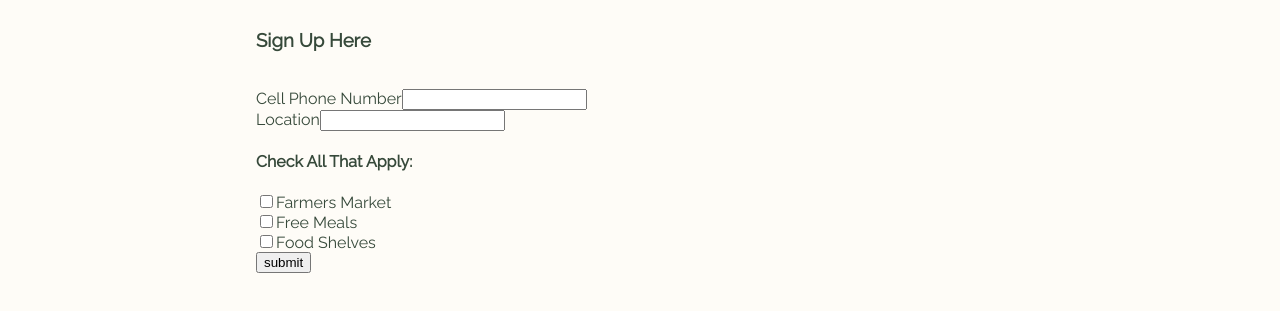
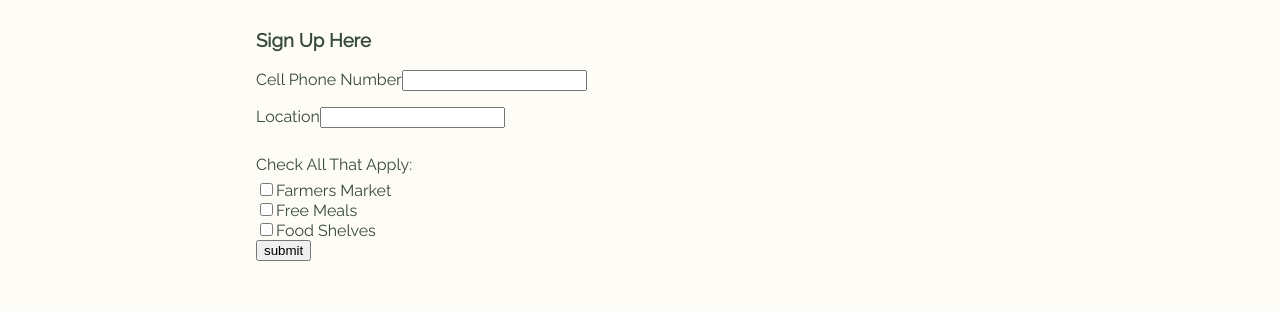
Before and after one commit to katekuehl/MobileMarketAlerts, a React (Create React App) app in the folder mobile-market-alerts/: page / in a window 1280 px wide. Shown: the part 222-533 px from the top of the page. Built offline with nearby package versions, Linux system fonts and the light colour scheme.

Commit message:
More styling for the form

```diff
--- a/mobile-market-alerts/src/components/Form/Form.css
+++ b/mobile-market-alerts/src/components/Form/Form.css
@@ -4,3 +4,11 @@
   padding: 2em 20% 4em;
   font-family: Raleway;
 }
+
+.text-input {
+  padding: 0 0 1em;
+}
+
+.check-label {
+  margin: 0.7em 0 0.4em 0;
+}
--- a/mobile-market-alerts/src/components/Form/Form.jsx
+++ b/mobile-market-alerts/src/components/Form/Form.jsx
@@ -6,25 +6,35 @@ class Form extends Component {
   render() {
     return (
         <form class="form">
+          <div class="container">
             <h3>Sign Up Here</h3>
-          <br></br>
+          </div>
+          <div class="container text-input">
             <label for="phone">Cell Phone Number</label>
             <input type="tel" id="phone" name="phone" pattern="[0-9]{3}-[0-9]{2}-[0-9]{3}"></input>
-          <br></br>
+          </div>
+          <div class="container text-input">
             <label for="location">Location</label>
             <input type="text" id="location" name="location"></input>
-          <br/>
-          <h4>Check All That Apply:</h4>
-          <input type="checkbox" id="farmersmarket" name="farmersmarket" value="Farmers Market"></input>
+          </div>
+          <div class="container check-label">
+            <label>Check All That Apply:</label>
+          </div>
+          <div class="container checkbox-box">
+            <input type="checkbox" class="checkbox-input" name="farmersmarket" value="Farmers Market"></input>
             <label for="farmersmarket">Farmers Market</label>
-          <br/>
-          <input type="checkbox" id="freemeals" name="freemeals" value="Free Meals"></input>
+          </div>
+          <div class="container">
+            <input type="checkbox" class="checkbox-input" name="freemeals" value="Free Meals"></input>
             <label for="freemeals">Free Meals</label>
-          <br/>
-          <input type="checkbox" id="foodshelves" name="foodshelves" value="Food Shelves"></input>
+          </div>
+          <div class="container">
+            <input type="checkbox" class="checkbox-input" name="foodshelves" value="Food Shelves"></input>
             <label for="foodshelves">Food Shelves</label>
-          <br/>
+          </div>
+            <div class="container">
             <input type="submit" name="submit" value="submit"></input>
+          </div>
         </form>
 
     )
```
Lines whose indentation alone changed are shown as unchanged.
